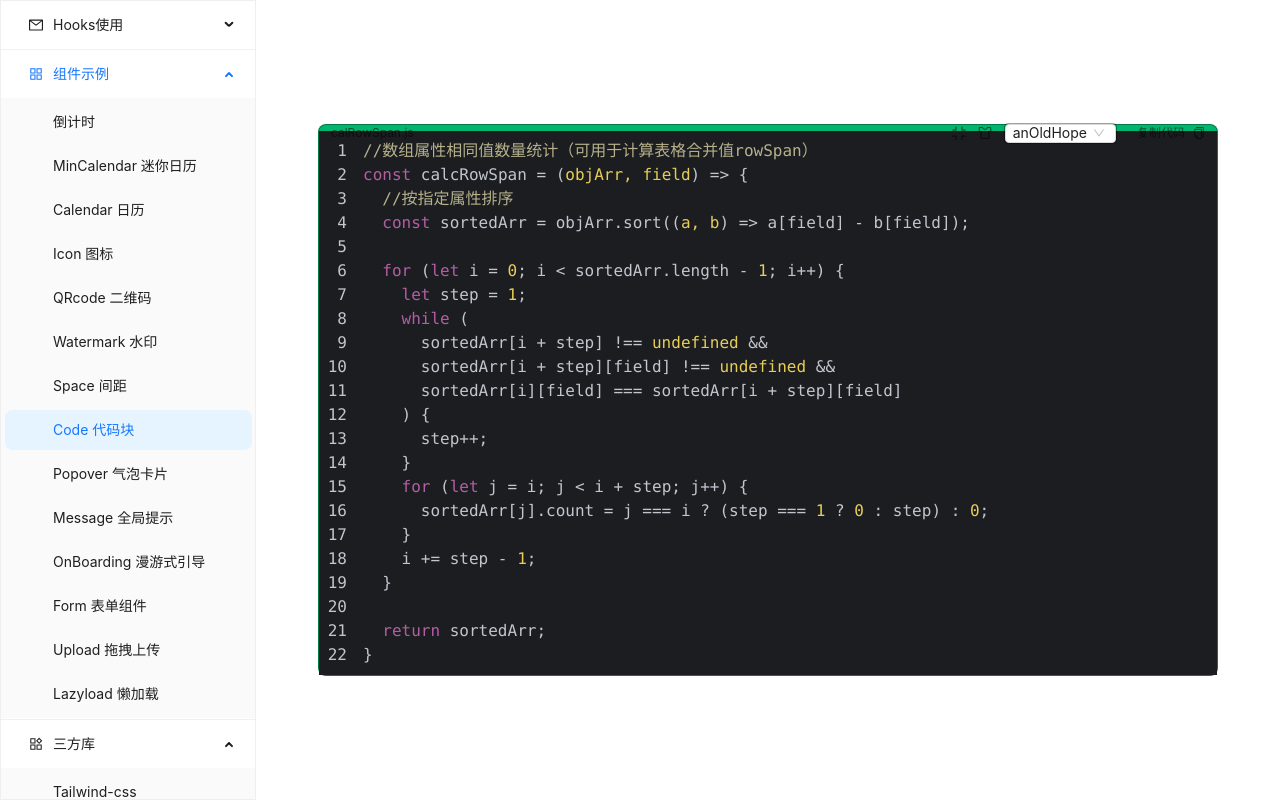
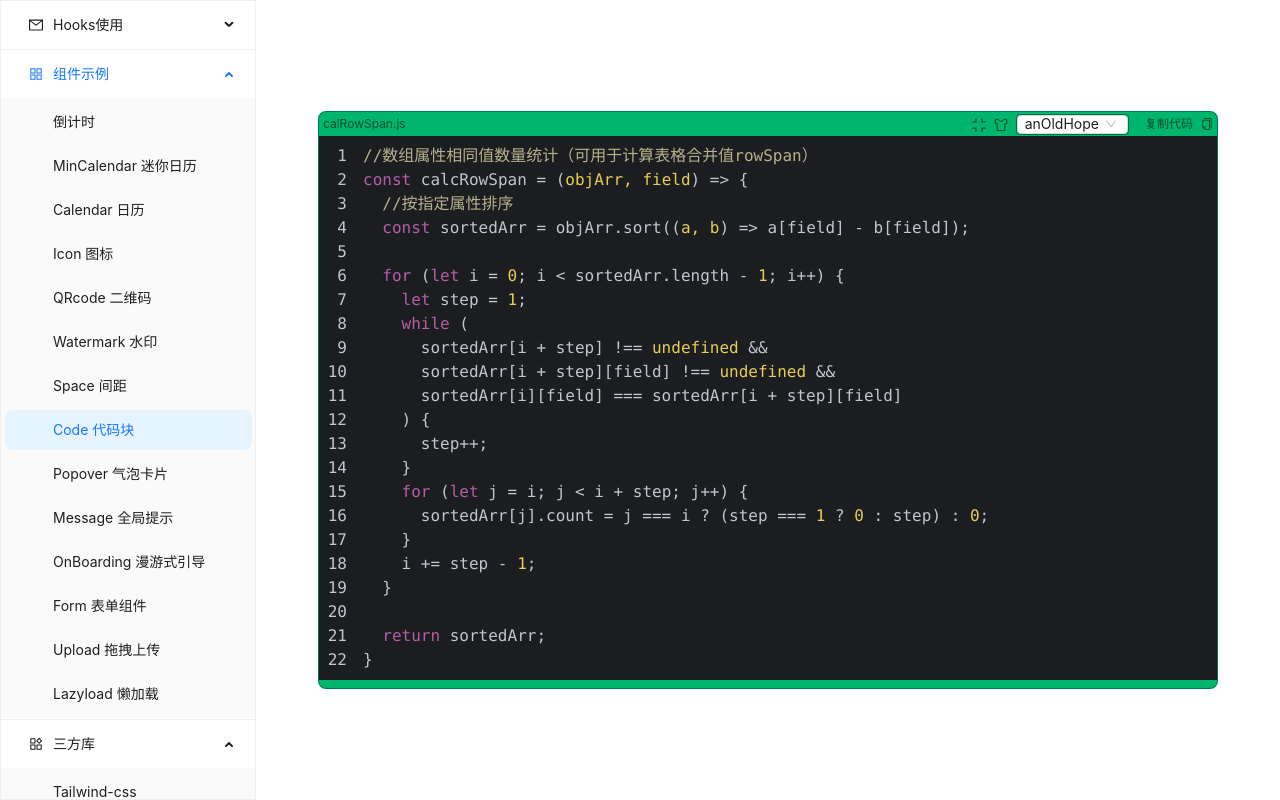
Before and after one commit to BRUCE-JIN002/react-secret-full, a React (Create React App) app: page / in a window 1280 px wide. Both pictures are taken after a click on the item "Code 代码块". Built offline with nearby package versions, Linux system fonts and the light colour scheme.

Commit message:
Code component optimize

```diff
--- a/src/components/code/Code.tsx
+++ b/src/components/code/Code.tsx
@@ -74,36 +74,32 @@ export const Code: React.FC<CodeProps> = (props) => {
       style={{
         border: "1px solid #00000050",
         borderRadius: 8,
+        paddingBottom: 8,
         color: "#00000090",
         backgroundColor: stateColor,
+        position: "relative",
         width,
-        position: "relative",
-      }}
-    >
-      <div
-        style={{
-          fontSize: 12,
-          display: "flex",
-          justifyContent: "space-between",
-          alignItems: "center",
-          paddingRight: 8,
-          height: 16,
-          gap: 10,
-          padding: "4px 12px",
-          marginBottom: -10,
-          cursor: "pointer",
       }}
     >
       {contextHolder}
-        <div>{fileName}</div>
-        <Space size={12}>
+      <div
+        style={{
+          display: "flex",
+          height: 16,
+          fontSize: 12,
+          alignItems: "center",
+          gap: 8,
+          margin: 4,
+        }}
+      >
+        <div style={{ marginRight: "auto" }}> {fileName}</div>
         <CompressOutlined
-            style={{ fontSize: 14, marginTop: 3 }}
+          style={{ fontSize: 14, marginTop: 2, cursor: "pointer" }}
           title="查看示例"
           onClick={onClick}
         />
         <SkinOutlined
-            style={{ fontSize: 14, marginTop: 3 }}
+          style={{ fontSize: 14, marginTop: 2, cursor: "pointer" }}
           title="换肤"
           onClick={() => setColor(getRandomColor())}
         />
@@ -125,10 +121,9 @@ export const Code: React.FC<CodeProps> = (props) => {
           options={getSelectOptions()}
         />
         <span onClick={handleCopy(codeString)}>
-            <span style={{ margin: "0px 8px" }}>复制代码</span>
+          <span style={{ margin: "0px 8px", cursor: "pointer" }}>复制代码</span>
           <CopyOutlined />
         </span>
-        </Space>
       </div>
       <div style={{ maxHeight: 600, overflow: "auto" }}>
         <SyntaxHighlighter
--- a/src/components/code/styles.scss
+++ /dev/null
@@ -1,6 +0,0 @@
-.container {
-  border: 1px solid #00000050;
-  border-radius: 8px;
-  color: #00000090;
-  background-color: #00b56d;
-}
--- a/src/index.css
+++ b/src/index.css
@@ -43,3 +43,17 @@ code {
   align-items: center;
   overflow-y: auto;
 }
+
+::-webkit-scrollbar {
+  width: 6px;
+}
+
+::-webkit-scrollbar-thumb {
+  background-color: #c0c0c0;
+  border-radius: 3px;
+}
+
+::-webkit-scrollbar-track {
+  width: 6px;
+  background-color: white;
+}
```
Lines whose indentation alone changed are shown as unchanged.
